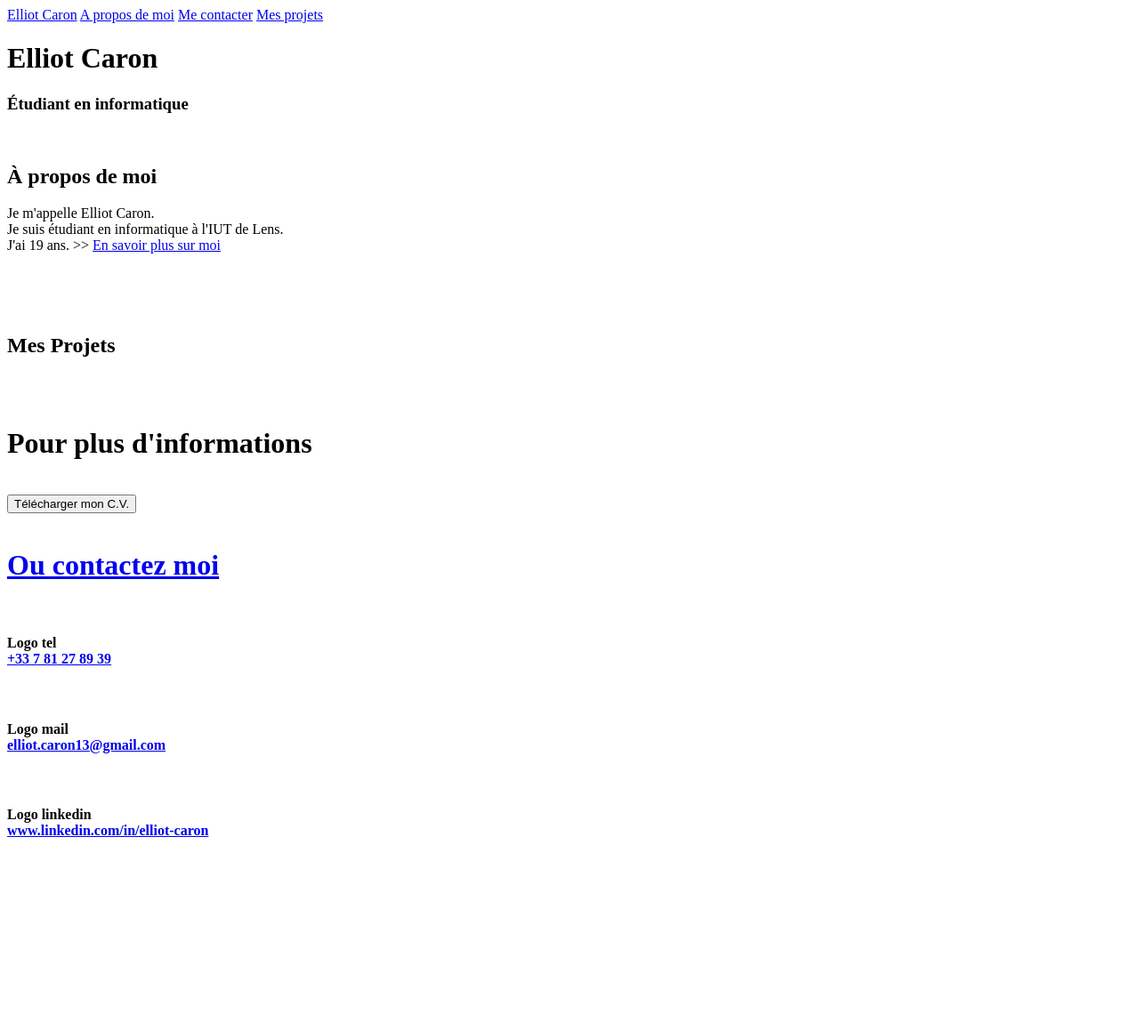
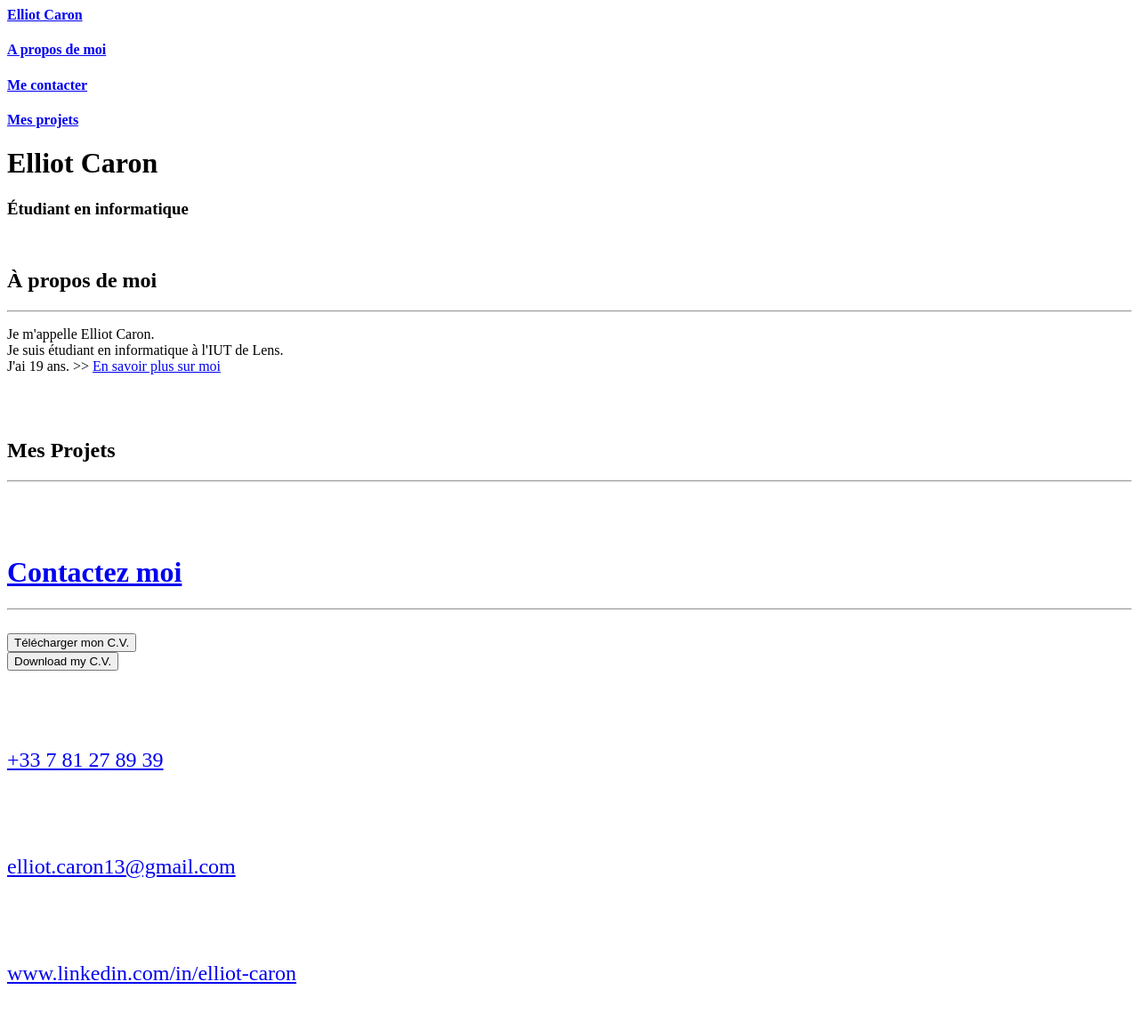
Before and after one commit to CaronElliot/Portfolio, a Symfony app: template templates/portfolio/home.html.twig in a window 1280 px wide. Shown: the whole page at 89% size. Before the commit the page ends 941 px from the top, so only its background shows below. Run offline with Twig, Linux system fonts and the light colour scheme; the template is opened without the code that fills it, so the values that code supplies are empty; some libraries are stand-ins or nearby versions.

Commit message:
New styles (policies + colors). :lipstick:

```diff
--- a/composer.json
+++ b/composer.json
@@ -12,6 +12,7 @@
         "doctrine/orm": "^2.7",
         "phpdocumentor/reflection-docblock": "^5.2",
         "sensio/framework-extra-bundle": "^5.1",
+        "swiftmailer/swiftmailer": "^6.0",
         "symfony/asset": "5.1.*",
         "symfony/console": "5.1.*",
         "symfony/dotenv": "5.1.*",
--- a/templates/base.html.twig
+++ b/templates/base.html.twig
@@ -6,17 +6,22 @@
         </title>
         {{ encore_entry_link_tags('app') }}
         {% block stylesheets %}
+            <link href="https://fonts.googleapis.com/css2?family=Raleway:wght@800&display=swap" rel="stylesheet">
+            <link href="https://fonts.googleapis.com/css2?family=Roboto&display=swap" rel="stylesheet">
+            <link href="https://fonts.googleapis.com/css2?family=Fira+Sans&display=swap" rel="stylesheet">
         {% endblock %}
     </head>
 
     <header>
         {% block header %}
-            <nav class="navbar sticky-top bg-light">
-                <a class="navbar-brand text-left" href="{{ path('home') }}">Elliot Caron</a>
-                <a class="navbar-brand text-left" href="{{ path('aboutme') }}">A propos de moi</a>
-                <a class="navbar-brand text-left" href="{{ path('contactme') }}">Me contacter</a>
-                <a class="navbar-brand text-left" href="#">Mes projets</a>
-            </nav>
+            <section>
+                <nav class="navbar sticky-top bg-light ">
+                    <a class="navbar-brand text-left text-secondary" href="{{ path('home') }}"><h4>Elliot Caron</h4></a>
+                    <a class="navbar-brand text-left text-secondary" href="{{ path('aboutme') }}"><h4>A propos de moi</h4></a>
+                    <a class="navbar-brand text-left text-secondary" href="{{ path('contactme') }}"><h4>Me contacter</h4></a>
+                    <a class="navbar-brand text-left text-secondary" href="#"><h4>Mes projets</h4></a>
+                </nav>
+            </section>
         {% endblock %}
     </header>
 
@@ -29,38 +34,39 @@
     {% endblock %}
     </body>
 
-    <footer class="background_color_section">
+    <footer class="background_color_section_1">
         {% block footer %}
+            <br/>
             <div class="container-fluid">
                 <div class="row">
                     <div class="col-12 text-center">
-                        <h1>Pour plus d'informations</h1>
+                        <br/>
+                        <a href="{{ path('contactme') }}" class="text-white"><h1>Contactez moi</h1></a>
+                        <hr class="hrwhite"/>
                         <br/>
                     </div>
                 </div>
-                <div class="row">
-                    <div class="col-12 text-center">
-                        <a href={{ asset('/images/CV.pdf') }}><button type="button" class="btn btn-primary btn-lg">Télécharger mon C.V.</button></a>
+                <div class="row offset-2">
+                    <div class="col-5 text-center">
+                        <a href={{ asset('/images/CV_FR.pdf') }}><button type="button" class="btn btn-primary btn-lg">Télécharger mon C.V.</button></a>
+                    </div>
+                    <div class="col-4 text-center">
+                        <a href={{ asset('/images/CV_AN.pdf') }}><button type="button" class="btn btn-primary btn-lg">Download my C.V.</button></a>
                     </div>
                 </div>
-                <div class="row">
-                    <div class="col-12 text-center">
-                        <br/>
-                        <a href="{{ path('contactme') }}"><h1>Ou contactez moi</h1></a>
-                        <br/>
-                    </div>
-                </div>
+                <br/>
+                <br/>
                 <div class="row">
                     <div class="col-lg-4 col-md-12 text-center">
-                        <h4>Logo tel <br/><a href="tel:+33781278939">+33 7 81 27 89 39</a></h4>
+                        <p style="font-size: 24px"><i class="fas fa-folder-open fa-5x"></i> <br/><a href="tel:+33781278939" class="text-dark">+33 7 81 27 89 39</a></p>
                         <br/>
                     </div>
                     <div class="col-lg-4 col-md-12 text-center">
-                        <h4>Logo mail <br/><a href="mailto:?to=Elliot.caron13@gmail.com">elliot.caron13@gmail.com</a></h4>
+                        <p style="font-size: 24px"><i class="fas fa-folder-open fa-5x"></i> <br/><a href="mailto:?to=Elliot.caron13@gmail.com" class="text-dark">elliot.caron13@gmail.com</a></p>
                         <br/>
                     </div>
                     <div class="col-lg-4 col-md-12 text-center">
-                        <h4>Logo linkedin <br/><a href="https://www.linkedin.com/in/elliot-caron/">www.linkedin.com/in/elliot-caron</a></h4>
+                        <p style="font-size: 24px"><i class="fas fa-folder-open fa-5x"></i> <br/><a href="https://www.linkedin.com/in/elliot-caron/" class="text-dark">www.linkedin.com/in/elliot-caron</a></p>
                         <br/>
                     </div>
                 </div>
--- a/templates/portfolio/contactme.html.twig
+++ b/templates/portfolio/contactme.html.twig
@@ -10,9 +10,11 @@
 
 {% block body %}
 
-    <section>
+    <section class="background_color_section_2">
+        <br/>
         <div class="container">
             <h1 class="text-primary text-center">Me contacter</h1>
+            <hr class="hrbrown"/>
             {{ form_start(formDemande) }}
 
             {{ form_row(formDemande.nom_entreprise,{'label' : "Nom de l'entreprise",
@@ -34,6 +36,7 @@
 
             {{ form_end(formDemande) }}
         </div>
+        <br/>
     </section>
 
 
--- a/templates/portfolio/home.html.twig
+++ b/templates/portfolio/home.html.twig
@@ -9,7 +9,7 @@
             <div class="row">
                 <div class="text-center col">
                     <h1 class="text-uppercase display-3 text-white">Elliot Caron</h1>
-                    <h3 class="text-muted">Étudiant en informatique</h3>
+                    <h3 class="text-primary">Étudiant en informatique</h3>
                 </div>
             </div>
         </div>
@@ -17,46 +17,47 @@
 {% endblock %}
 
 {% block body %}
-    <br/>
-    <section>
+    <section class="background_color_section_1">
+        <br/>
         <div class="container-fluid">
             <div class="row">
-                <div class="col text-center text-primary">
-                    <h1>À propos de moi</h1>
+                <div class="col text-center text-white">
+                    <h1 class="text-uppercase">À propos de moi</h1>
+                    <hr class="hrwhite"/>
                 </div>
             </div>
             <div class="row">
                 <div class="col text-center">
                     <p> Je m'appelle Elliot Caron.
                         <br/>Je suis étudiant en informatique à l'IUT de Lens.
-                        <br/>J'ai 19 ans. >> <a href="{{ path('aboutme') }}">En savoir plus sur moi</a>
+                        <br/>J'ai 19 ans. >> <a href="{{ path('aboutme') }}" class="text-primary">En savoir plus sur moi</a>
                     </p>
                 </div>
             </div>
         </div>
+        <br/>
     </section>
-    <br/>
-    <br/>
-    <br/>
 
-
-    <section>
+    <section class="background_color_section_2">
+        <br/>
         <div class="container">
             <div class="row">
                 <div class="col text-center text-primary">
-                    <h1>Mes Projets</h1>
+                    <h1 class="text-uppercase">Mes Projets</h1>
+                    <hr class="hrbrown"/>
                 </div>
             </div>
             <br/>
             <div class="row text-center">
                 {% for projet in projets %}
                     <div class="col-lg-3 col-md-4 col-sm-6">
-                        <img src="{{ asset('/images/' ~ projet.couverture.fichier) }}" width="100%" height="70%">
-                        <a href="{{ path('projet',{'id': projet.id})}}"><h4>{{ projet.nom }}</h4></a>
+                        <a href="{{ path('projet',{'id': projet.id})}}">
+                            <img src="{{ asset('/images/' ~ projet.couverture.fichier) }}" width="100%" height="65%">
+                            <h4>{{ projet.nom }}</h4>
+                        </a>
                     </div>
                 {% endfor %}
             </div>
         </div>
     </section>
-    <br/>
 {% endblock %}
```
Also changed, not shown: assets/styles/app.scss (+38 -4 lines), templates/portfolio/aboutme.html.twig (+14 -12 lines), public/images/iut.jpg, 5 other files.
